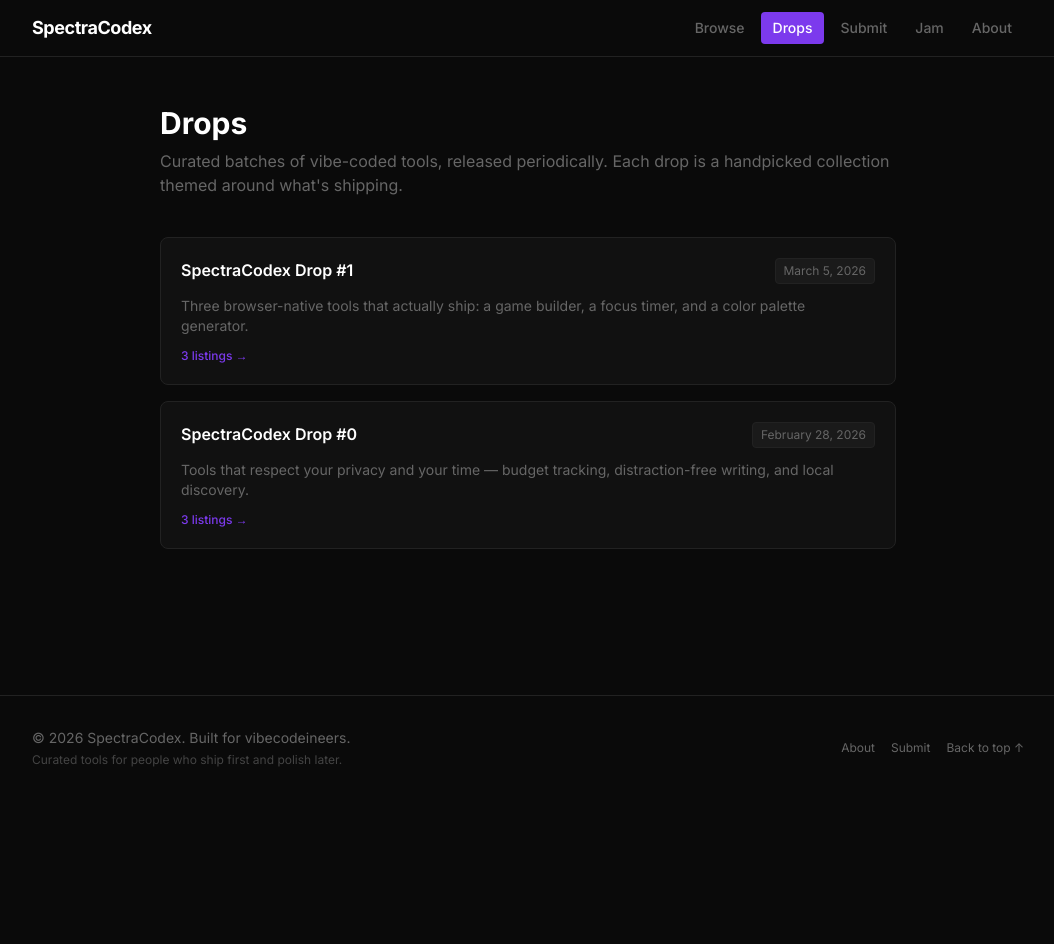
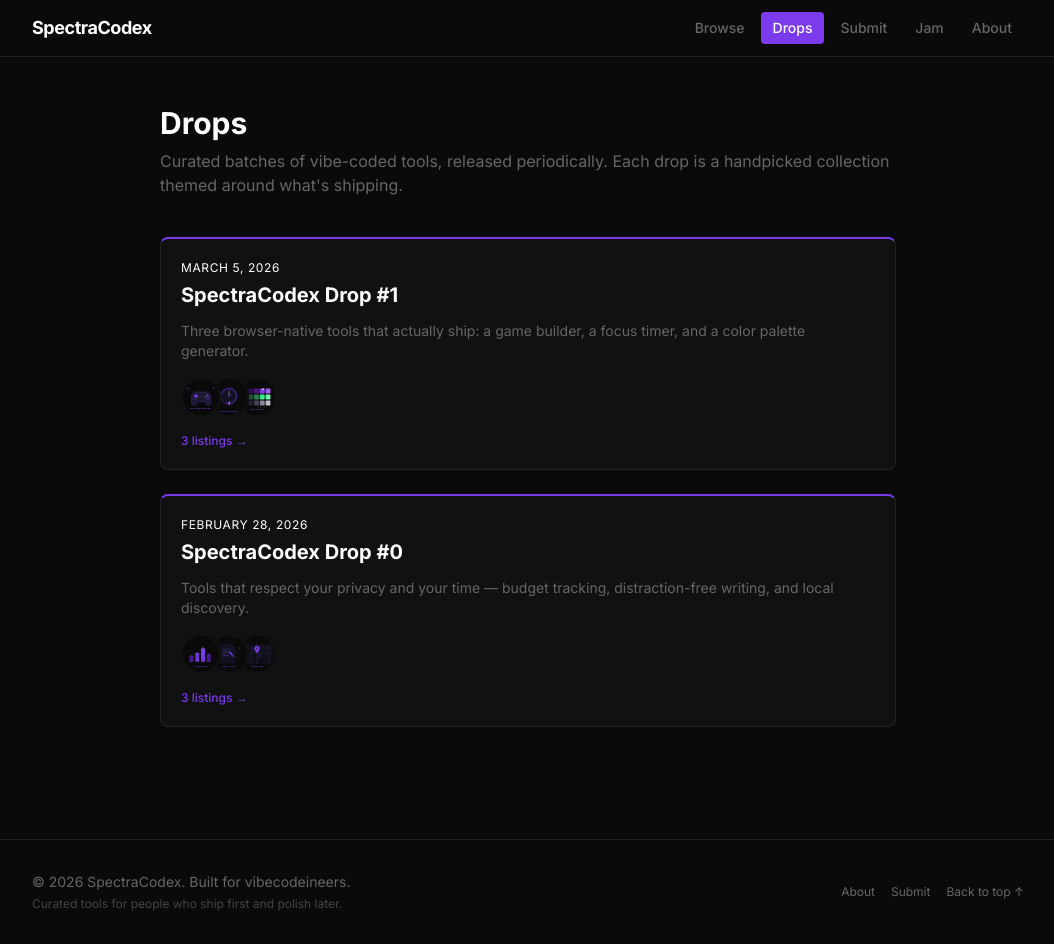
Before and after one commit to snowen20/SpectraCodex, a Next.js app: page /drops in a window 1280 px wide. Shown: the whole page, without its empty margins (112-1166 px from the left). Before the commit the page ends 800 px from the top, so only its background shows below. Built offline with nearby package versions, Linux system fonts and the light colour scheme.

Commit message:
Fix drops page date position and add thumbnail previews

```diff
--- a/app/drops/page.tsx
+++ b/app/drops/page.tsx
@@ -1,6 +1,6 @@
 import type { Metadata } from "next";
 import DropCard from "@/components/DropCard";
-import { getAllDrops } from "@/lib/data";
+import { getAllDropsWithListings } from "@/lib/data";
 
 export const metadata: Metadata = {
   title: "Drops",
@@ -8,7 +8,7 @@ export const metadata: Metadata = {
 };
 
 export default function DropsPage() {
-  const drops = getAllDrops();
+  const drops = getAllDropsWithListings();
 
   return (
     <div className="max-w-3xl mx-auto px-4 py-12">
@@ -20,7 +20,7 @@ export default function DropsPage() {
         </p>
       </div>
 
-      <div className="flex flex-col gap-4">
+      <div className="flex flex-col gap-6">
         {drops.map((drop) => (
           <DropCard key={drop.slug} drop={drop} />
         ))}
--- a/components/DropCard.tsx
+++ b/components/DropCard.tsx
@@ -1,8 +1,9 @@
 import Link from "next/link";
-import { type Drop } from "@/lib/data";
+import Image from "next/image";
+import { type DropWithListings } from "@/lib/data";
 
 interface DropCardProps {
-  drop: Drop;
+  drop: DropWithListings;
 }
 
 function formatDate(dateStr: string): string {
@@ -14,22 +15,52 @@ function formatDate(dateStr: string): string {
 }
 
 export default function DropCard({ drop }: DropCardProps) {
+  const thumbnails = drop.listings.slice(0, 5);
+
   return (
     <Link
       href={`/drops/${drop.slug}/`}
+      style={{ borderTop: "2px solid #7c3aed" }}
       className="group block bg-[#111111] border border-[#222222] rounded-lg p-5 hover:border-[#7c3aed] hover:shadow-[0_0_20px_rgba(124,58,237,0.1)] transition-all duration-200"
     >
-      <div className="flex items-start justify-between gap-4 mb-3">
-        <h3 className="font-semibold text-white group-hover:text-[#7c3aed] transition-colors">
-          {drop.title}
-        </h3>
-        <span className="shrink-0 text-xs text-[#666666] bg-[#1a1a1a] border border-[#222222] px-2 py-1 rounded">
-          {formatDate(drop.date)}
-        </span>
-      </div>
-      <p className="text-sm text-[#666666] line-clamp-2 mb-3">
+      <p
+        className="uppercase mb-1"
+        style={{
+          color: "var(--color-muted)",
+          fontSize: "0.75rem",
+          letterSpacing: "0.05em",
+        }}
+      >
+        {formatDate(drop.date)}
+      </p>
+      <h3 className="text-xl font-bold text-white group-hover:text-[#7c3aed] transition-colors mb-3">
+        {drop.title}
+      </h3>
+      <p className="text-sm text-[#666666] line-clamp-2 mb-4">
         {drop.description}
       </p>
+      {thumbnails.length > 0 && (
+        <div className="flex items-center mb-4">
+          {thumbnails.map((listing, i) => (
+            <div
+              key={listing.slug}
+              className="relative w-10 h-10 rounded-full overflow-hidden border-2 border-[#111111] shrink-0"
+              style={{
+                marginLeft: i === 0 ? 0 : -12,
+                zIndex: thumbnails.length - i,
+              }}
+            >
+              <Image
+                src={listing.thumbnail}
+                alt={listing.title}
+                fill
+                className="object-cover"
+                unoptimized
+              />
+            </div>
+          ))}
+        </div>
+      )}
       <p className="text-xs text-[#7c3aed] font-medium">
         {drop.listingSlugs.length} listing
         {drop.listingSlugs.length !== 1 ? "s" : ""} →
--- a/lib/data.ts
+++ b/lib/data.ts
@@ -86,6 +86,18 @@ export function getAllDrops(): Drop[] {
     .sort((a, b) => new Date(b.date).getTime() - new Date(a.date).getTime());
 }
 
+export function getAllDropsWithListings(): DropWithListings[] {
+  return [...drops]
+    .filter((d) => d.published)
+    .sort((a, b) => new Date(b.date).getTime() - new Date(a.date).getTime())
+    .map((drop) => ({
+      ...drop,
+      listings: drop.listingSlugs
+        .map((s) => listings.find((l) => l.slug === s))
+        .filter((l): l is Listing => l !== undefined),
+    }));
+}
+
 export function getDropBySlug(slug: string): Drop | undefined {
   return drops.find((d) => d.slug === slug && d.published);
 }
```
